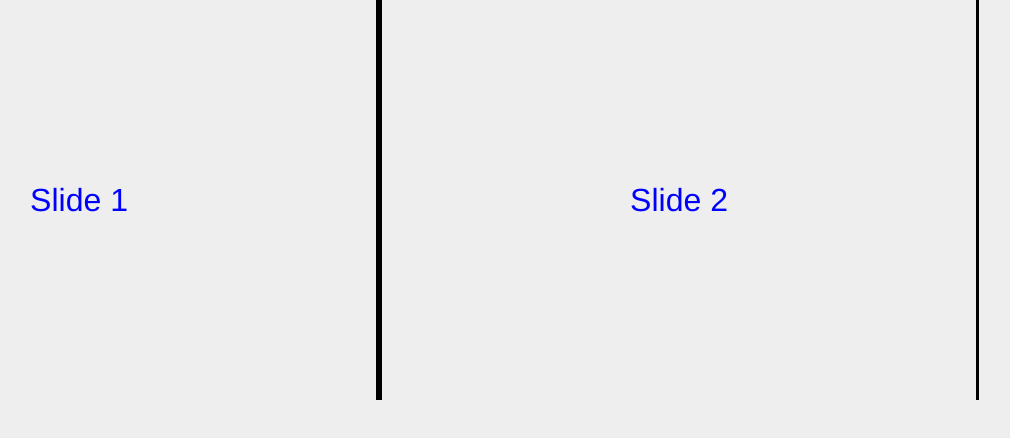
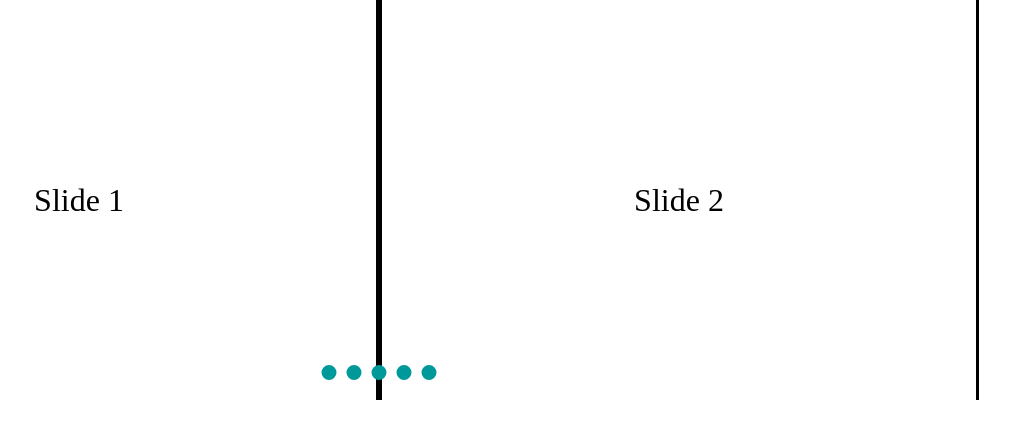
Before and after one commit to ThatcheRRR/scandiweb-task, a React app: page / in a window 1280 px wide. Shown: the whole page, without its empty margins (261-1271 px from the left). Built offline with nearby package versions, Linux system fonts and the light colour scheme.

Commit message:
feat: add pagination base structure

```diff
--- a/src/Components/App/App.js
+++ b/src/Components/App/App.js
@@ -1,11 +1,15 @@
 import React from 'react';
 import Slider from '../Slider';
+import Pagination from '../Pagination';
 import './app.scss';
 
 const App = () => {
+  const slidesCount = 5;
+
   return(
     <div className = 'wrapper'>
-      <Slider />
+      <Slider slidesCount = {slidesCount} />
+      <Pagination slidesCount = {slidesCount} />
     </div>
   )
 };
--- a/src/Components/App/app.scss
+++ b/src/Components/App/app.scss
@@ -4,26 +4,10 @@
   box-sizing: border-box;
 }
 
-html,
-body {
+.wrapper {
   position: relative;
-  height: 100%;
-}
-
-body {
-  background: #eee;
-  font-family: Helvetica Neue, Helvetica, Arial, sans-serif;
-  font-size: 14px;
-  color: #000;
-  margin: 0;
-  padding: 0;
-}
-
-.wrapper {
   margin: 0 auto;
   max-width: 1200px;
   height: 400px;
-  position: relative;
   overflow: hidden;
-  z-index: 1;
 }
--- a/src/Components/Card/Card.js
+++ b/src/Components/Card/Card.js
@@ -1,21 +1,13 @@
-import React, { useMemo, useEffect, useState } from 'react';
+import React, { useMemo } from 'react';
 import './card.scss';
 
-const Card = ({ num, width }) => {
-
-  const [color, setColor] = useState(false);
-
-  const handleClick = () => {
-    setColor(prev => !prev)
-  };
-
+const Card = ({ num, width, pos }) => {
   const styles = useMemo(() => ({
-    color: color ? 'red' : 'blue',
     width: width,
-  }), [color]);
+  }), [width]);
 
   return(
-    <div onClick = {handleClick} style = {styles} className = 'swiper__card card'>Slide {num}</div>
+    <div data-pos = {pos} style = {styles} className = 'swiper__card card'>Slide {num}</div>
   );
 };
 
--- /dev/null
+++ b/src/Components/Pagination/Dot/Dot.js
@@ -0,0 +1,10 @@
+import React from 'react';
+import './dot.scss';
+
+const Dot = ({ pos }) => {
+  return(
+    <div data-pos = {pos} className = 'pagination__dot dot'></div>
+  );
+};
+
+export default Dot;
--- /dev/null
+++ b/src/Components/Pagination/Dot/dot.scss
@@ -0,0 +1,16 @@
+.dot {
+    width: 15px;
+    height: 15px;
+    border-radius: 50%;
+    background-color: darken(aqua, 20%);
+    border: 3px solid darken(aqua, 20%);
+
+    &:hover {
+        cursor: pointer;
+        background-color: #fff;
+    }
+
+    &:not(:last-of-type) {
+        margin-right: 10px
+    }
+}
--- /dev/null
+++ b/src/Components/Pagination/Dot/index.js
@@ -0,0 +1,3 @@
+import Dot from './Dot';
+
+export default Dot;
--- /dev/null
+++ b/src/Components/Pagination/Pagination.js
@@ -0,0 +1,18 @@
+import React from 'react';
+import Dot from './Dot';
+import './pagination.scss';
+
+const Pagination = ({ slidesCount }) => {
+  const arr = new Array(slidesCount).fill('');
+  return(
+    <div className = 'pagination'>
+      {arr.map((_, i) => {
+        return(
+          <Dot pos = {i} key = {i} />
+        );
+      })}
+    </div>
+  );
+};
+
+export default Pagination;
--- /dev/null
+++ b/src/Components/Pagination/index.js
@@ -0,0 +1,3 @@
+import Pagination from './Pagination';
+
+export default Pagination;
--- /dev/null
+++ b/src/Components/Pagination/pagination.scss
@@ -0,0 +1,8 @@
+.pagination {
+    z-index: 5;
+    position: absolute;
+    display: flex;
+    bottom: 20px;
+    left: 50%;
+    transform: translateX(-50%);
+}
--- a/src/Components/Slider/Slider.js
+++ b/src/Components/Slider/Slider.js
@@ -2,24 +2,20 @@ import React, { useEffect, useState, useRef } from 'react';
 import Card from '../Card';
 import './slider.scss';
 
-const Slider = () => {
+const Slider = ({ slidesCount }) => {
   const sliderRef = useRef();
-  const [count, setCount] = useState(5);
   const [viewCount, setViewCount] = useState(2);
   const [width, setWidth] = useState('auto');
   const [slides, setSlides] = useState([]);
-  const [prevPos, setPrevPos] = useState(0);
-  const [clicked, setClicked] = useState(false);
-  const [transform, setTransform] = useState(0);
 
   useEffect(() => {
     const arr = [];
-    for(let i = 0; i < count; i++) {
+    for(let i = 0; i < slidesCount; i++) {
       arr.push(i + 1);
     }
 
     setSlides(arr);
-  }, [count]);
+  }, [slidesCount]);
 
   useEffect(() => {
     const sliderWidth = parseInt(getComputedStyle(sliderRef.current).width);
@@ -27,34 +23,11 @@ const Slider = () => {
     setWidth(`${viewWidth}px`)
   }, [viewCount]);
 
-  const handleDown = (e) => {
-    e.persist();
-    setPrevPos(e.clientX);
-    setClicked(true);
-    const transformMatrix = window.getComputedStyle(sliderRef.current).getPropertyValue('transform');
-    if (transformMatrix !== 'none') {
-      setTransform(parseInt(transformMatrix.split(',')[4].trim()));
-    }
-  };
-
-  const handleMove = (e) => {
-    e.persist();
-    if (clicked) {
-      const currentPosition = e.clientX;
-      const diff = currentPosition - prevPos;
-      sliderRef.current.style.transform = `translateX(${transform + diff}px)`;
-    }
-  };
-
-  const handleOut = (e) => {
-    setClicked(false);
-  }
-
   return(
-    <section onPointerDown = {handleDown} onPointerMove = {handleMove} onPointerUp = {handleOut} ref = {sliderRef} className = 'slider'>
+    <section ref = {sliderRef} className = 'slider'>
       {slides.map((item, i) => {
         return(
-          <Card key = {i} num = {item} width = {width} />
+          <Card pos = {i} key = {i} num = {item} width = {width} />
         )
       })}
     </section>
--- a/src/Components/Slider/slider.scss
+++ b/src/Components/Slider/slider.scss
@@ -5,4 +5,5 @@
     display: flex;
     position: relative;
     transform: translateX(0px);
+    transition: .15s ease;
 }
```
